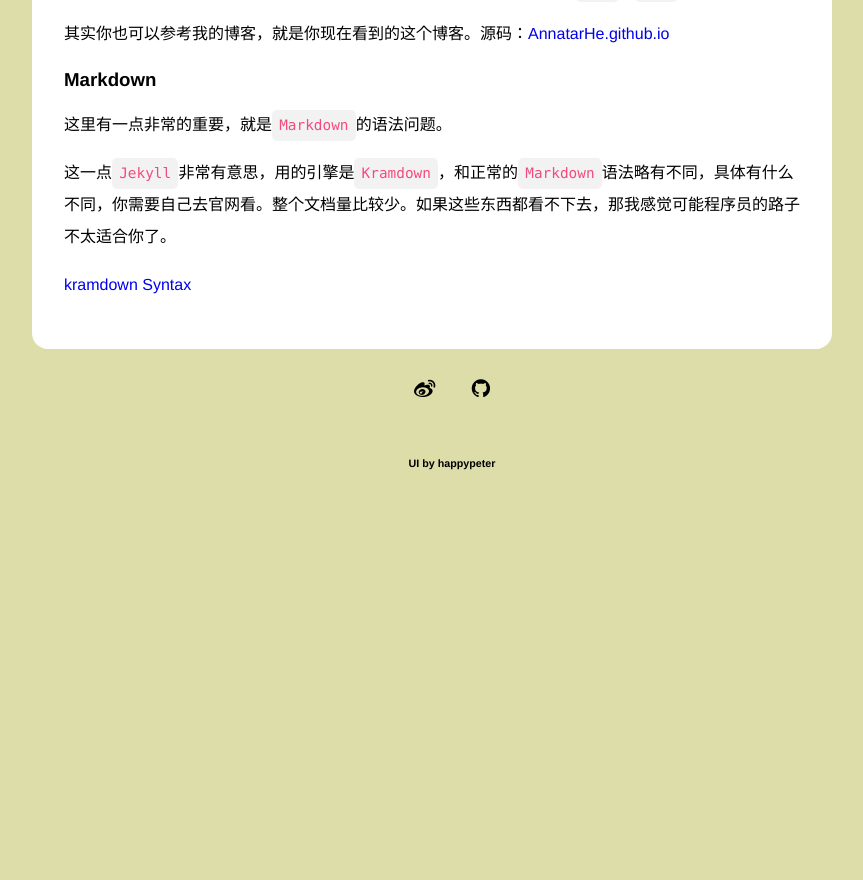
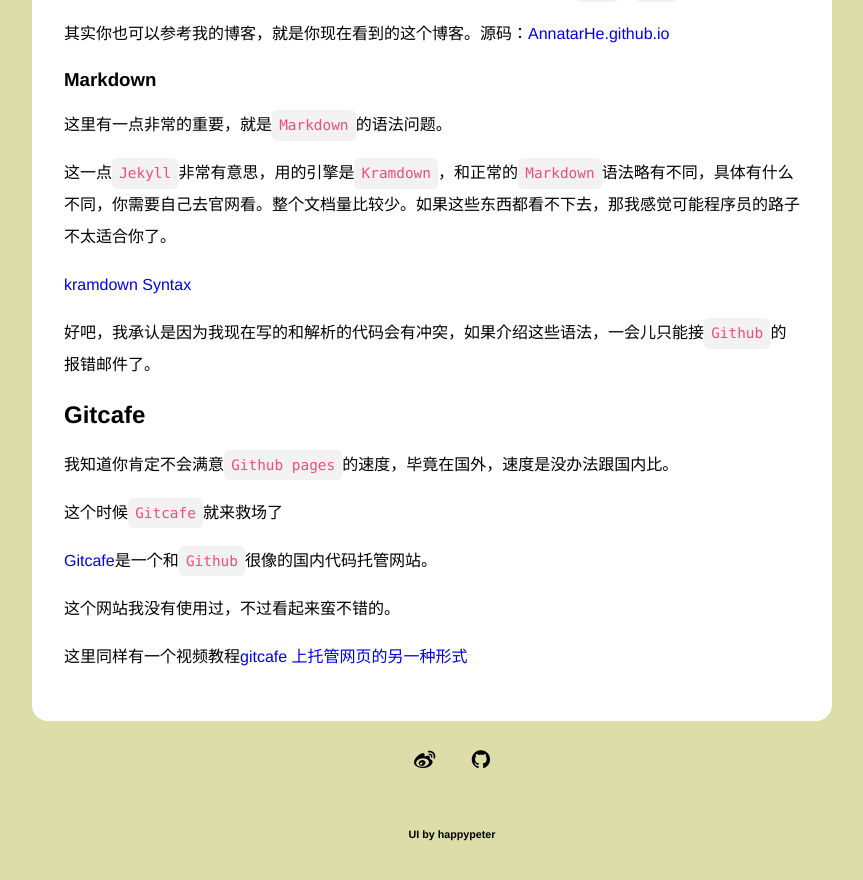
Before and after one commit to AnnatarHe/AnnatarHe.github.io, a Jekyll site: the page built from _posts/2015-08-09-publish-your-website-for-free.md, in a window 1280 px wide and 900 px high, scrolled down 1414 px. Shown: the top 880 px of the window, without its empty margins (208-1071 px from the left). Built offline with Jekyll 4.4.1, drawn with Linux system fonts in a browser that asks for light colours; nearby versions of some CDN libraries; comment, search, counter and statistics services are not loaded; before the commit the page ends 1943 px from its top, so only the background shows below that.

Commit message:
fixed sass bug

```diff
--- a/_posts/2015-08-09-publish-your-website-for-free.md
+++ b/_posts/2015-08-09-publish-your-website-for-free.md
@@ -60,3 +60,18 @@ title: Publish your website/webapp for free
 这一点`Jekyll`非常有意思，用的引擎是`Kramdown`，和正常的`Markdown`语法略有不同，具体有什么不同，你需要自己去官网看。整个文档量比较少。如果这些东西都看不下去，那我感觉可能程序员的路子不太适合你了。
 
 [kramdown Syntax](http://kramdown.gettalong.org/syntax.html)
+
+好吧，我承认是因为我现在写的和解析的代码会有冲突，如果介绍这些语法，一会儿只能接`Github`的报错邮件了。
+
+## Gitcafe
+
+我知道你肯定不会满意`Github pages`的速度，毕竟在国外，速度是没办法跟国内比。
+
+这个时候`Gitcafe`就来救场了
+
+[Gitcafe](https://gitcafe.com/)是一个和`Github`很像的国内代码托管网站。
+
+
+这个网站我没有使用过，不过看起来蛮不错的。
+
+这里同样有一个视频教程[gitcafe 上托管网页的另一种形式](http://haoduoshipin.com/v/159)
--- a/css/main.scss
+++ b/css/main.scss
@@ -1,9 +1,9 @@
 ---
 ---
+@charset "utf-8";
 
-$font1 : Lato, "Microsoft Jhenghei", "Hiragino Sans GB", "Microsoft YaHei", sans-serif;
-$font2 : lato-regular,"Helvetica Neue",Helvetica,Arial,"Hiragino Sans GB","Microsoft YaHei",sans-serif,"Courier","Ubuntu Mono";
-@charset "utf-8";
+$font1: Lato, "Microsoft Jhenghei", "Hiragino Sans GB", "Microsoft YaHei", sans-serif;
+$font2: lato-regular,"Helvetica Neue",Helvetica,Arial,"Hiragino Sans GB","Microsoft YaHei",sans-serif,"Courier","Ubuntu Mono";
 body{
 	background-color:#dda;
 	font-family: $font2;
```
